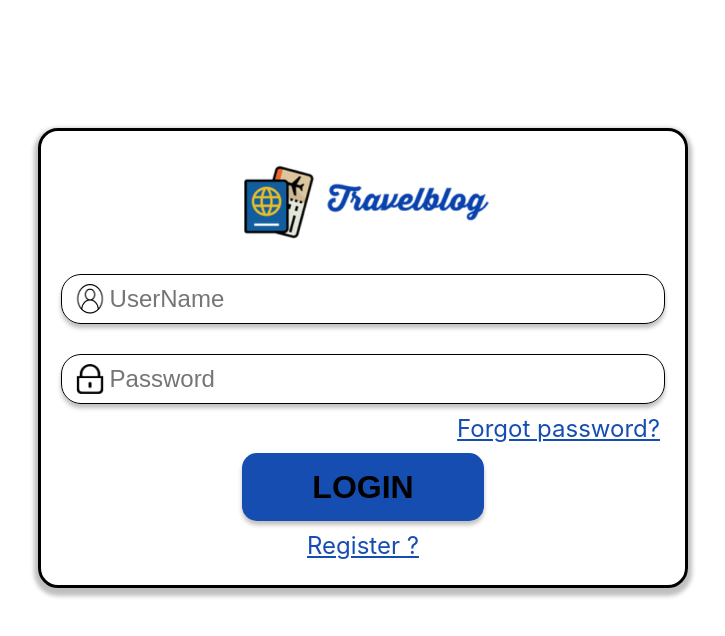
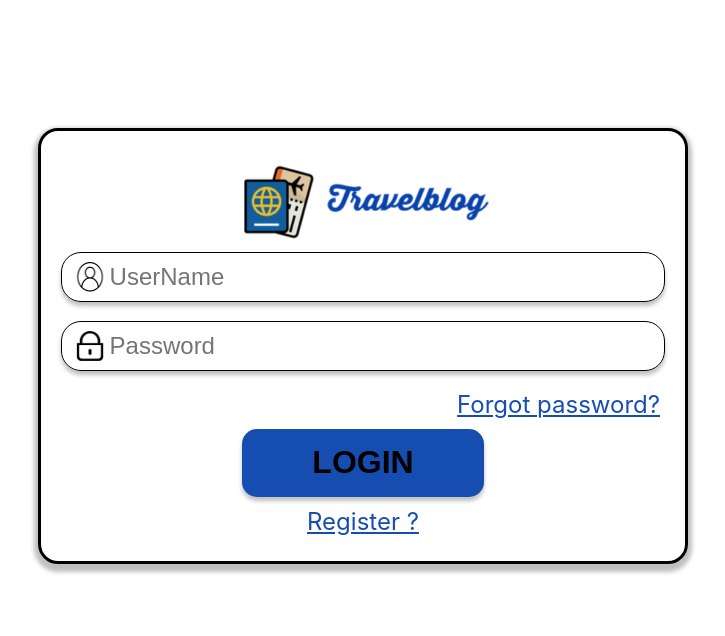
Before and after one commit to hvuquang/TourBlog_FE, a React (Create React App) app in the folder tourblogn_fr/: page / in a window 1280 px wide. Shown: the top 636 px of the page, without its empty margins (277-1002 px from the left). Built offline with nearby package versions, Linux system fonts and the light colour scheme.

Commit message:
update #12

```diff
--- a/tourblogn_fr/src/components/Screen/LogIn/LogIn.css
+++ b/tourblogn_fr/src/components/Screen/LogIn/LogIn.css
@@ -1,18 +1,18 @@
-.link--password {
+.login__link--password {
     width: 100%;
     display: flex;
     justify-content: flex-end;
 }
 
-.background__input {
-    margin: 5% 0;
+.login__background__input {
+    margin: 1.5% 0;
 }
 
-.background-container {
+.login__background-container {
     margin: 10% auto;
 }
 
-#logo {
+#login__logo {
     width: 280px;
     height: 97px;
 }
--- a/tourblogn_fr/src/components/Screen/LogIn/LogIn.jsx
+++ b/tourblogn_fr/src/components/Screen/LogIn/LogIn.jsx
@@ -7,24 +7,24 @@ import "./LogIn.css";
 class LogIn extends Component {
   render() {
     return (
-      <div className="background-container">
+      <div className="login__background-container">
         <BackGround>
-          <img id="logo" src={process.env.PUBLIC_URL + 'images/logoTravel.png'} alt="" />
-          <div class="background__input">
+          <img id="login__logo" src={process.env.PUBLIC_URL + 'images/logoTravel.png'} alt="" />
+          <div class="login__background__input">
             <TextInput
               name="UserName"
               link="/images/username-removebg-preview.png"
               input="text"
             />
           </div>
-          <div id="background__input">
+          <div class="login__background__input">
             <TextInput
               name="Password"
               link="/images/password-removebg-preview.png"
               input="password"
             />
           </div>
-          <div className="link--password">
+          <div className="login__link--password">
             <Link content="Forgot password?" />
           </div>
           <Button>LOGIN</Button>
```
